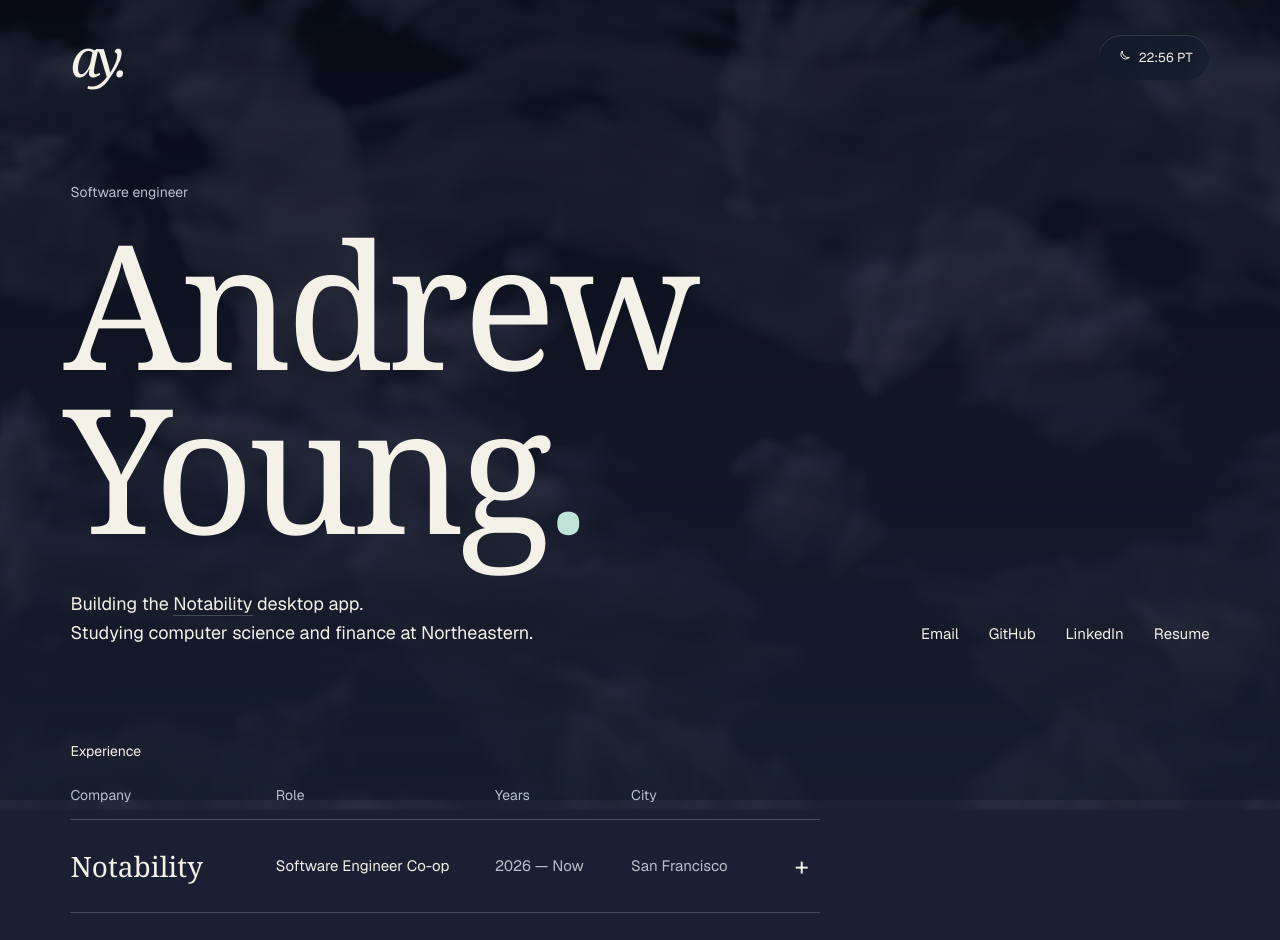
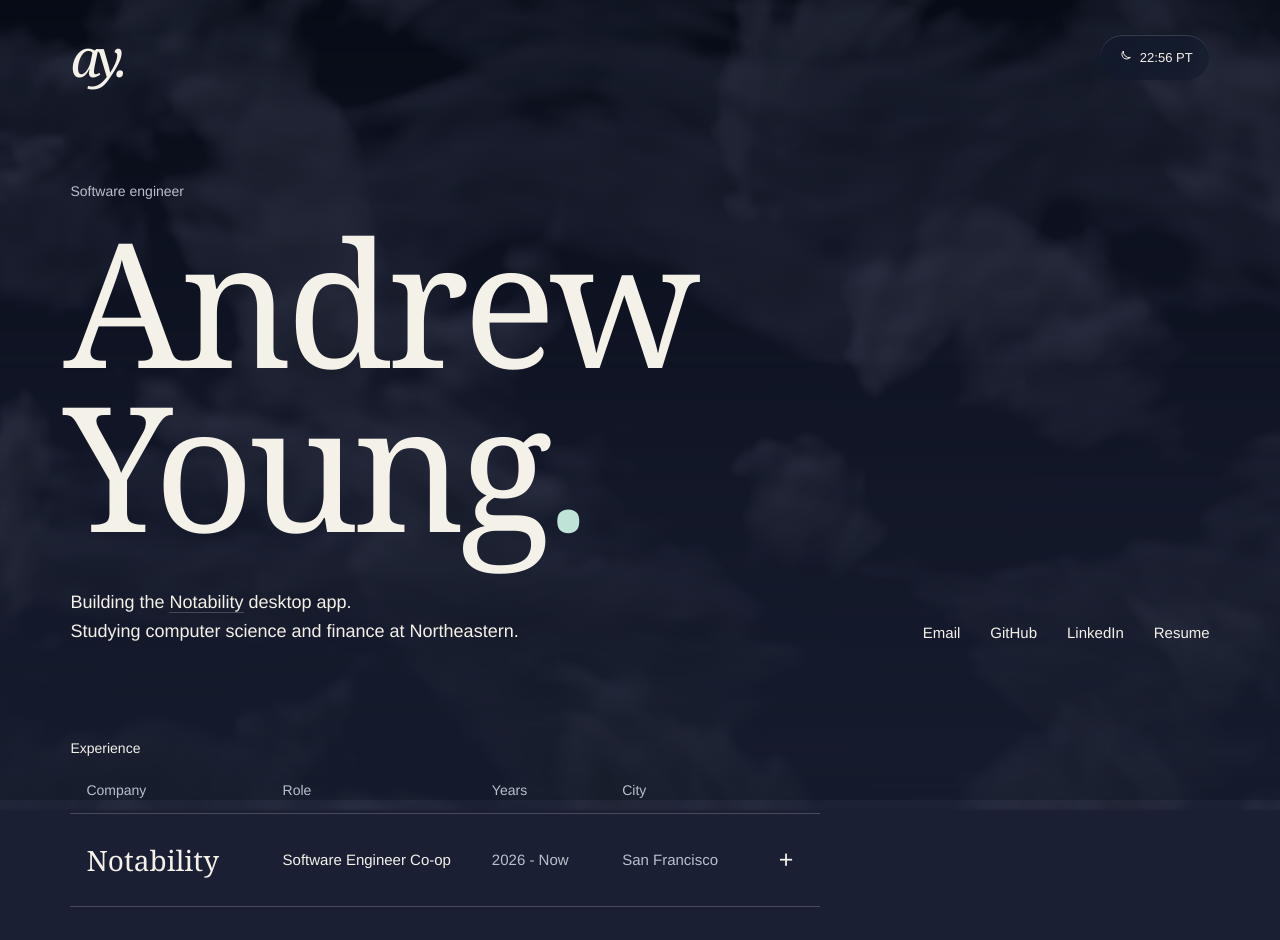
Before and after one commit to andrewd-young/andrew-young-site, a React (Vite) app: page / in a window 1280 px wide. Shown: the top 940 px of the page. Built offline with nearby package versions, Linux system fonts and the light colour scheme; a web font is replaced by a local one.

Commit message:
Refine typography and job hover spacing

```diff
--- a/src/App.tsx
+++ b/src/App.tsx
@@ -19,7 +19,7 @@ const jobs: Job[] = [
     name: 'Notability',
     logo: '/logos/notability.jpg',
     role: 'Software Engineer Co-op',
-    years: '2026 — Now',
+    years: '2026 - Now',
     city: 'San Francisco',
     tags: 'React · TypeScript · Redux · Electron',
     bullets: [
--- a/src/styles.css
+++ b/src/styles.css
@@ -1,9 +1,3 @@
-@font-face {
-  font-family: 'Geist';
-  font-weight: 100 900;
-  font-display: swap;
-  src: url(/fonts/geist.woff2) format('woff2');
-}
 @font-face {
   font-family: 'Instrument Serif';
   font-weight: 400;
@@ -21,7 +15,7 @@
 
 :root {
   --serif: 'Instrument Serif', Georgia, serif;
-  font-family: 'Geist', system-ui, sans-serif;
+  font-family: 'Helvetica Neue', Helvetica, Arial, sans-serif;
   font-synthesis: none;
   font-variant-numeric: tabular-nums;
   -webkit-font-smoothing: antialiased;
@@ -184,25 +178,36 @@ nav {
 }
 .table-head {
   color: var(--muted);
-  padding: 0 0 15px;
+  padding: 0 16px 15px;
   border-bottom: 1px solid var(--line);
 }
 .job {
   border-bottom: 1px solid var(--line);
 }
 .job-row {
+  position: relative;
+  isolation: isolate;
   width: 100%;
   border: 0;
   background: transparent;
   color: inherit;
   text-align: left;
   cursor: pointer;
-  padding: 27px 0;
+  padding: 27px 16px;
   font-size: 15px;
+}
+/* Keep the highlight inside the row; padding gives the text breathing room. */
+.job-row::before {
+  content: '';
+  position: absolute;
+  inset: 0;
+  z-index: -1;
+  border-radius: 4px;
+  pointer-events: none;
   transition: background 0.2s;
 }
 @media (hover: hover) and (pointer: fine) {
-  .job-row:hover {
+  .job-row:hover::before {
     background: color-mix(in srgb, var(--ink) 5%, transparent);
   }
 }
@@ -575,7 +580,7 @@ footer a {
   .job-row {
     grid-template-columns: 1fr auto 24px;
     gap: 4px 12px;
-    padding: 23px 0;
+    padding: 23px 16px;
     font-size: 13px;
   }
   .company {
```
Also changed, not shown: public/fonts/geist.woff2 (deleted).
